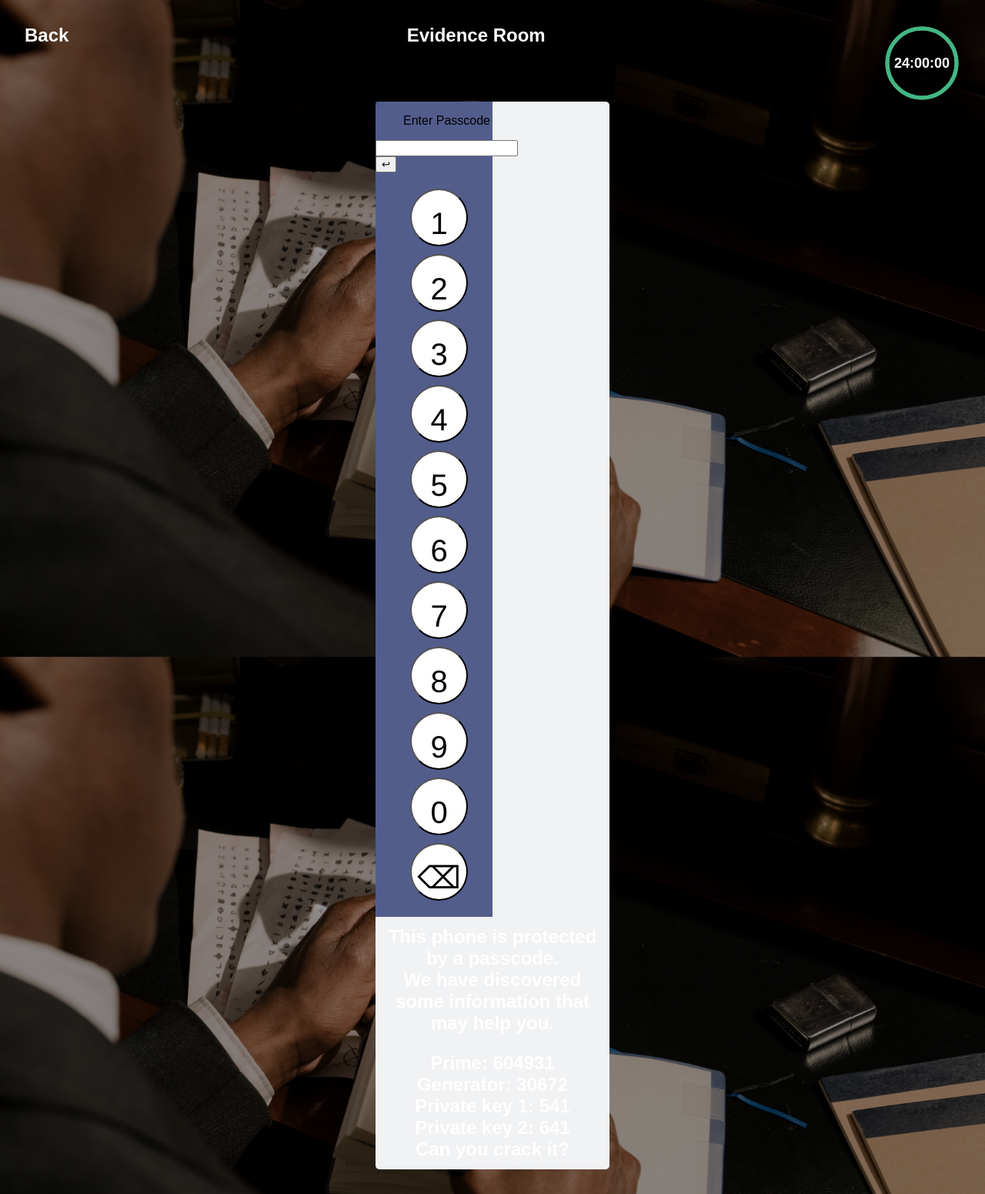
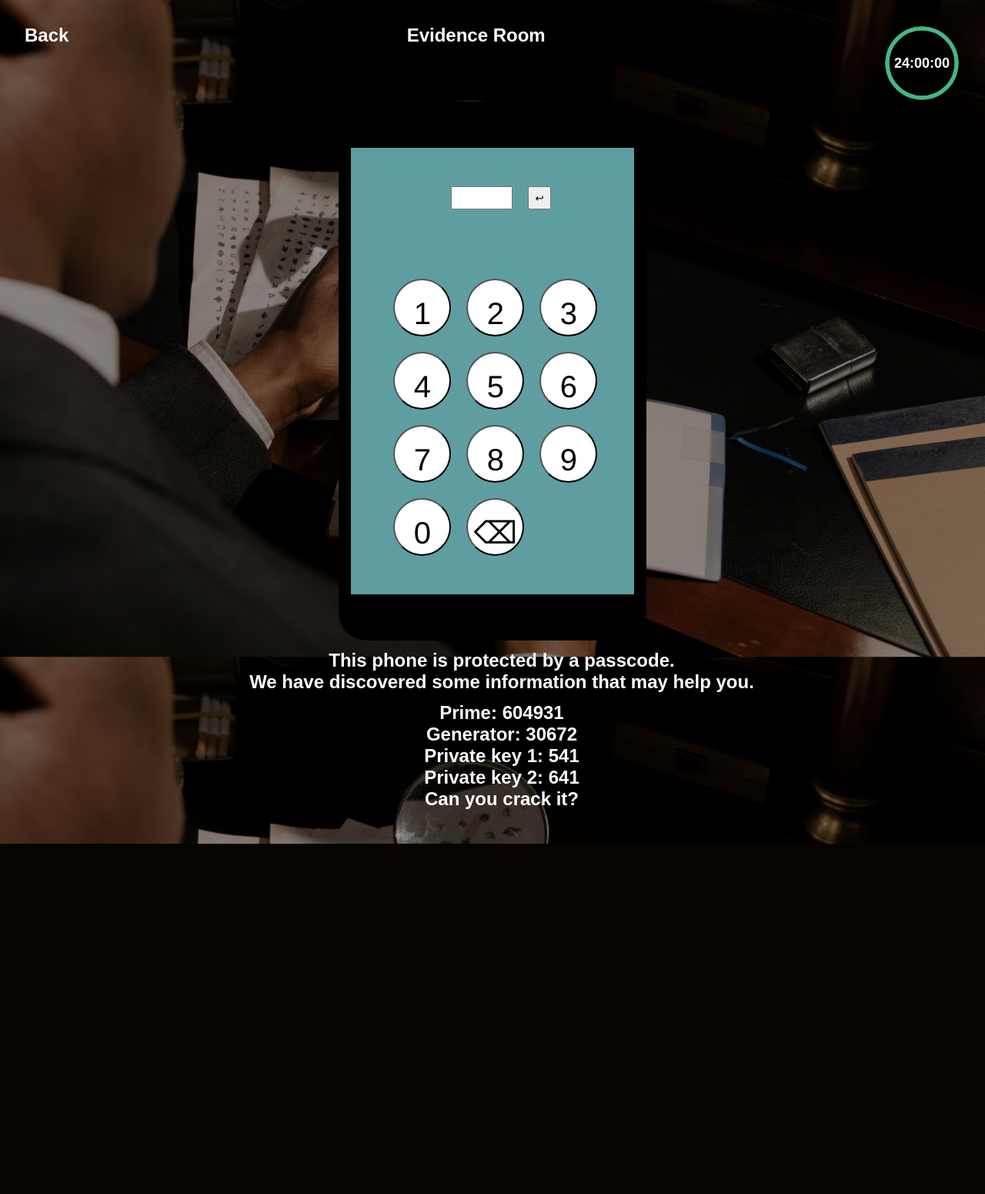
Before and after one commit to 40484357/Capture-The-Flag, a Flask app: page /phone in a window 1280 px wide. Shown: the whole page at 77% size. After the commit the page ends 1096 px from the top, so only its background shows below. Run offline with Flask 3, Linux system fonts and the light colour scheme.

Commit message:
fixed css for phone lockscreen

```diff
--- a/webapp/static/styles.css
+++ b/webapp/static/styles.css
@@ -550,7 +550,16 @@ body {
     vertical-align: center;
 }
 
+.keypad{
+    position: relative;
+    width: 100%;
+    height: 100%;
+    padding: -30px;
+    margin: -30px;
+}
 .dial {
+    left:-65px;
+    top:190px;
     font-family: Helvetica;
     text-align: center;
     vertical-align: middle;
@@ -561,21 +570,30 @@ body {
     display: inline-block;
     width: 75px;
     height: 75px;
-    margin: 5px;
+    margin: 10px;
     border-radius: 100%;
     background: white;
     position: relative;
 }
 
-.submitAnswer {
-    grid-column: 1;
-    grid-row: 2;
-    display: flex;
-    justify-content: center;
-    align-items: center;
-    width: 100%;
-    height: 100%;
-    flex-direction: column;
+
+.passcode input[type = "text"]{
+    width:80px;
+    font-size: 22px;
+    left:130px;
+    height:30px;
+    top:50px;
+   position: relative;
+   z-index: 1;
+}
+
+.passcode input[type = "submit"] {
+    position: relative;
+    left:230px;
+    top:20px;
+    height:30px;
+    width:30px;
+    z-index: 1;
 }
 
 .phoneDescript {
@@ -598,14 +616,13 @@ body {
 }
 
 .phoneFlash {
-    grid-column: 1;
-    grid-row: 3;
-    display: flex;
-    justify-content: center;
-    align-items: center;
-    width: 100%;
-    height: 100%;
-    flex-direction: column;
+    position: absolute;
+    width: 300px;
+    height: 50px;
+    top:90px;
+    left:50px;
+    border-radius: 5px;
+
 }
 
 .phoneHome {
@@ -622,7 +639,22 @@ body {
     border-top-width: 60px;
     border-bottom-width: 60px;
     border-radius: 36px;
-
+}
+.phoneLockscreen
+{
+    position: relative;
+    background-color : cadetblue;
+    background-size: cover;
+    height: 700px;
+    width: 400px;
+    margin-top: 5em;
+    margin: auto;
+    display: flex;
+    justify-content: space-between;
+    border: 16px black solid;
+    border-top-width: 60px;
+    border-bottom-width: 60px;
+    border-radius: 36px;
 }
 
 #photosButton {
--- a/webapp/templates/phone.html
+++ b/webapp/templates/phone.html
@@ -21,17 +21,22 @@
 				<div class="navButton">Back</div>
 				<div class="roomTitle">Evidence Room</div>
 				<div id="clock"></div>
+
 			</div>
 
-			<div class="gameBoxPhone">
-                <div class = "phoneBox">
-                    <p class ="enterPasscode">Enter Passcode</p>
-                    <form class = "passcode" action="" method="POST">
-                        <input type="text" name="answer" id="phoneAnswer" placeholder="" onkeydown="return false">
-                        <input type="submit" id="submitAnswer" value = "&#x21A9;">
-                    </form>
+			<div class="phoneLockscreen">
 
-
+				<form class = "passcode" action="" method="POST" id = "passcodeForm">
+					<input type="text" name="answer" id="phoneAnswer" placeholder="" onkeydown="return false">
+					<input type="submit" id="submitAnswer" value = "&#x21A9;">
+				</form>
+				{% with messages = get_flashed_messages() %} {% if messages %}
+				<ul class="phoneFlash">
+					{% for message in messages %}
+					<li class="message">{{message}}</li>
+					{% endfor %}
+				</ul>
+				{% endif %} {% endwith %}
                     <ul class="keypad">
                         <button class="dial" onclick="dial(1)">1</li>
                         <button class="dial" onclick="dial(2)">2</li>
@@ -45,19 +50,9 @@
                         <button class="dial middle"onclick="dial(0)">0</li>
 						<button class = "dial" onclick = "backspace()">⌫</li>
                     </ul>
-                    {% with messages = get_flashed_messages() %} {% if messages %}
-					<ul class="phoneFlash">
-						{% for message in messages %}
-						<li class="message">{{message}}</li>
-						{% endfor %}
-					</ul>
-					{% endif %} {% endwith %}
 
 
-
-
-
-                </div>
+            </div>
 				<p class="phoneDescript">
 					This phone is protected by a passcode.<br>
                     We have discovered some information that may help you.<br>
--- a/webapp/views.py
+++ b/webapp/views.py
@@ -109,13 +109,15 @@ def phoneHome():
                 response = 'Incorrect Ciphertext'
                 flash(response)
             else:
-                response = 'Correct Ciphertext.' # assign points here?
+                # assign chall 2 points, steganography
+                response = 'Correct Ciphertext.'
                 flash(response)
         elif "aes" in request.form:
             if request.form['password'] != "check_user.php":
                 response = 'Incorrect password'
                 flash(response)
             else:
+                # assign chall 3 points, aes
                 response = Markup("Correct password.<br>Access Splunk <a href ='http://52.1.222.178:8000' target='_blank'>here</a><br>Username: ctf<br>Password: EscapeEscap3")
                 flash(response)
 
```
